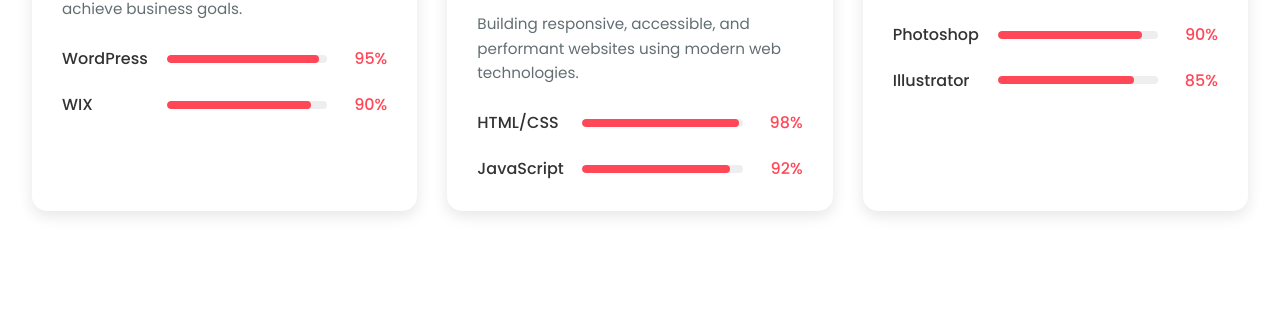
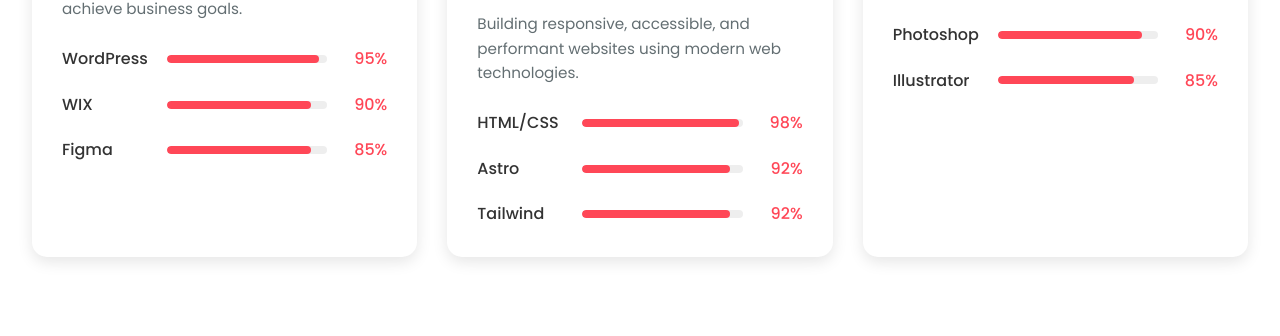
Before and after one commit to NI5H1/portfolio, a website built with Vite: page index.html in a window 1280 px wide. Shown: the part 2047-2383 px from the top of the page. Built offline with nearby package versions, Linux system fonts and the light colour scheme.

Commit message:
Add files via upload

```diff
--- a/index.html
+++ b/index.html
@@ -75,6 +75,13 @@
                         </div>
                         <span class="percent">90%</span>
                     </div>
+                    <div class="skill">
+                        <span class="skill-name">Figma</span>
+                        <div class="progress-bar">
+                            <div class="progress" data-percent="90"></div>
+                        </div>
+                        <span class="percent">85%</span>
+                    </div>
                 </div>
             </div>
 
@@ -96,7 +103,14 @@
                         <span class="percent">98%</span>
                     </div>
                     <div class="skill">
-                        <span class="skill-name">JavaScript</span>
+                        <span class="skill-name">Astro</span>
+                        <div class="progress-bar">
+                            <div class="progress" data-percent="92"></div>
+                        </div>
+                        <span class="percent">92%</span>
+                    </div>
+                    <div class="skill">
+                        <span class="skill-name">Tailwind</span>
                         <div class="progress-bar">
                             <div class="progress" data-percent="92"></div>
                         </div>
--- a/style.css
+++ b/style.css
@@ -391,6 +391,7 @@
     display: flex;
     flex-direction: column;
     gap: 1rem;
+    width: 25rem;
   }
 
   .contact-form form{
@@ -474,6 +475,8 @@
 .social-links{
     margin-bottom: 10rem;
 }
+
+
 
 /* Responsive Design */
 @media (max-width: 1024px) {
```
